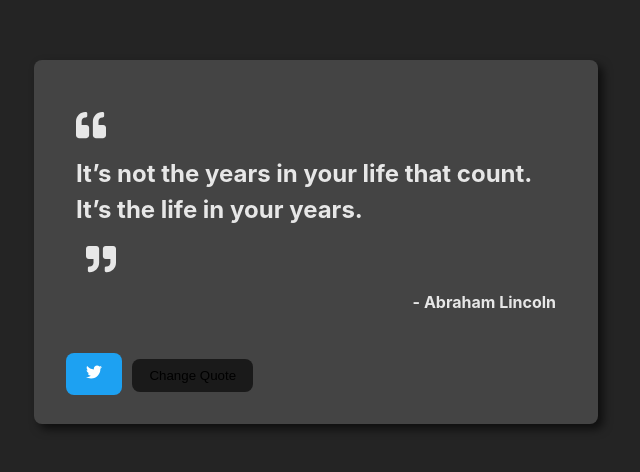
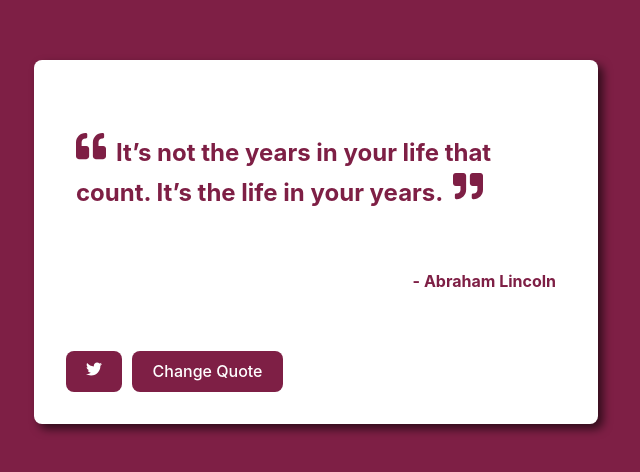
Before and after one commit to Zahid51095/Random-Quote-Machine, a React (Vite) app: page / in a window 1280 px wide. Shown: the part 158-630 px from the top of the page, without its empty margins (324-964 px from the left). Built offline with nearby package versions, Linux system fonts and the light colour scheme.

Commit message:
made a fully functional random quote machine with beautiful visualization

```diff
--- a/src/App.css
+++ b/src/App.css
@@ -15,7 +15,7 @@
     justify-content: space-between;
     padding: 2rem;
     text-align: left;
-    background-color: #444;
+    background-color: white;
     border-radius: 8px;
     box-shadow: 5px 5px 10px rgba(0, 0, 0, 0.618);
 }
@@ -40,4 +40,7 @@
     font-weight: 500;
     background: #1a1a1a;
     cursor: pointer;
+    font-family: inherit;
+    color: white;
+    font-size: 1em;
 }
--- a/src/App.tsx
+++ b/src/App.tsx
@@ -12,33 +12,55 @@
   return quotes[Math.floor(Math.random() * quotes.length)];
 };
 
+const getRandomColor = (): string => {
+  const red = Math.floor(Math.random() * 128);
+  const green = Math.floor(Math.random() * 128);
+  const blue = Math.floor(Math.random() * 128);
+
+  return `rgb(${red}, ${green}, ${blue})`;
+};
+
+const transition = "all 1s";
+
 function App() {
   const [quote, setQuote] = useState<Quote>(getRandomQuote());
+  const [randomColor, setRandomColor] = useState<string>(getRandomColor());
 
   const changeQuote = () => {
     setQuote(getRandomQuote());
+    setRandomColor(getRandomColor());
   };
 
   return (
-    <div className="background">
+    <div className="background" style={{ backgroundColor: randomColor, transition }}>
       <div id="quote-box">
-        <div className="quote-content">
-          <FaQuoteLeft size="30" style={{ marginRight: "10px" }} />
-          <h2 id="text">{quote.quote}</h2>
-          <FaQuoteRight size="30" style={{ marginLeft: "10px" }} />
+        <div className="quote-content" style={{ color: randomColor, transition }}>
+          <h2 id="text">
+            <FaQuoteLeft size="30" style={{ marginRight: "10px" }} />
+            {quote.quote}
+            <FaQuoteRight size="30" style={{ marginLeft: "10px" }} />
+          </h2>
           <h4 id="author">- {quote.author}</h4>
         </div>
         <div className="buttons">
-          <a href={`https://twitter.com/intent/tweet?hashtags=quotes&related=freecodecamp&text=${quote.quote}`}
-          id="tweet-quote"
-          style={{
-            backgroundColor: '#1DA1F2',
-            marginRight: "10px"
-          }}
+          <a
+            href={`https://twitter.com/intent/tweet?hashtags=quotes&related=freecodecamp&text=${quote.quote}`}
+            id="tweet-quote"
+            style={{
+              backgroundColor: randomColor,
+              marginRight: "10px",
+              transition,
+            }}
           >
-            <FaTwitter color="white"/>
+            <FaTwitter color="white" />
           </a>
-          <button id="new-quote" onClick={changeQuote}>Change Quote</button>
+          <button
+            id="new-quote"
+            onClick={changeQuote}
+            style={{ backgroundColor: randomColor, transition }}
+          >
+            Change Quote
+          </button>
         </div>
       </div>
     </div>
```
